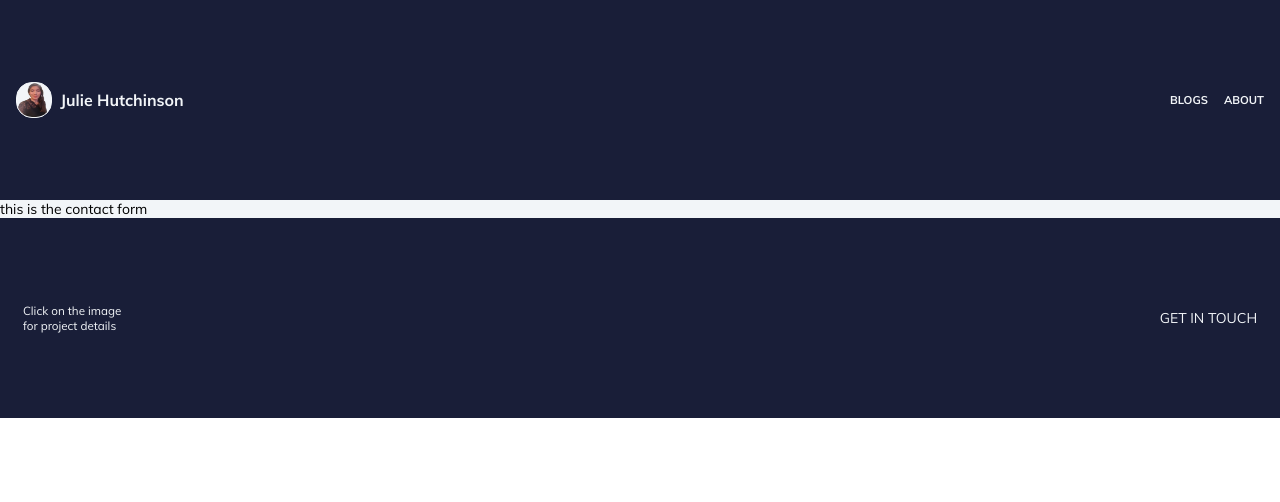
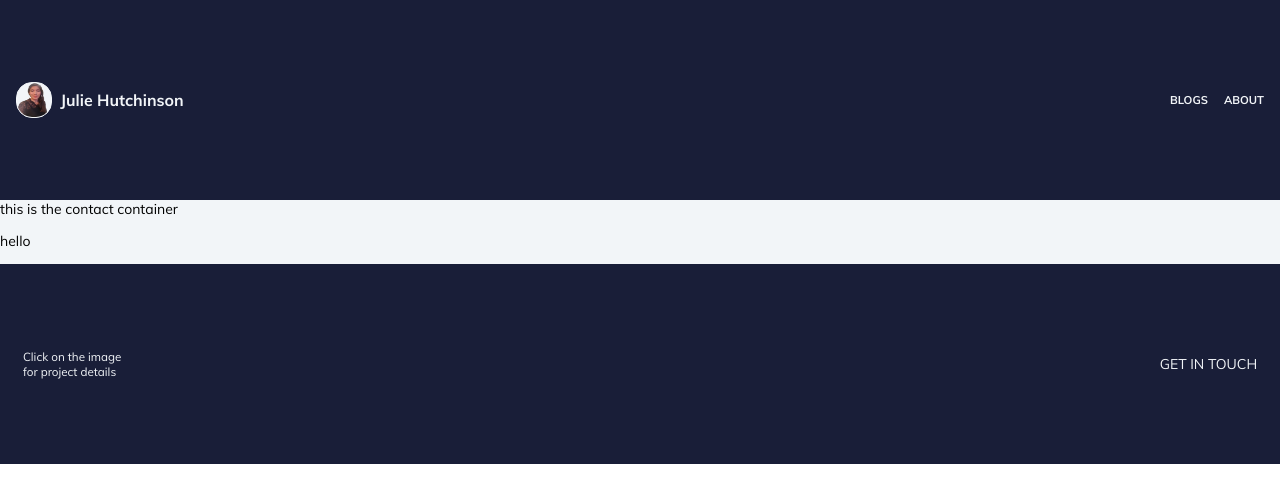
Before and after one commit to juliehutchinson001/juliehutchinson001.github.io, a React (Create React App) app: page /about in a window 1280 px wide. Shown: the top 502 px of the page. Built offline with nearby package versions, Linux system fonts and the light colour scheme.

Commit message:
[init] start components for contact section and individual project section

```diff
--- a/src/components/about/contact-container.js
+++ b/src/components/about/contact-container.js
@@ -1,6 +1,12 @@
 import React from 'react';
-import PropTypes from 'prop-types';
+// import PropTypes from 'prop-types';
 
-const ContactContainer = () => <div>this is the contact form</div>;
+const ContactContainer = () => {
+  return (
+    <section>
+      this is the contact container<p>hello</p>
+    </section>
+  );
+};
 
 export default ContactContainer;
```
Also changed, not shown: src/components/project/individual-project.js (+19 -0 lines).
